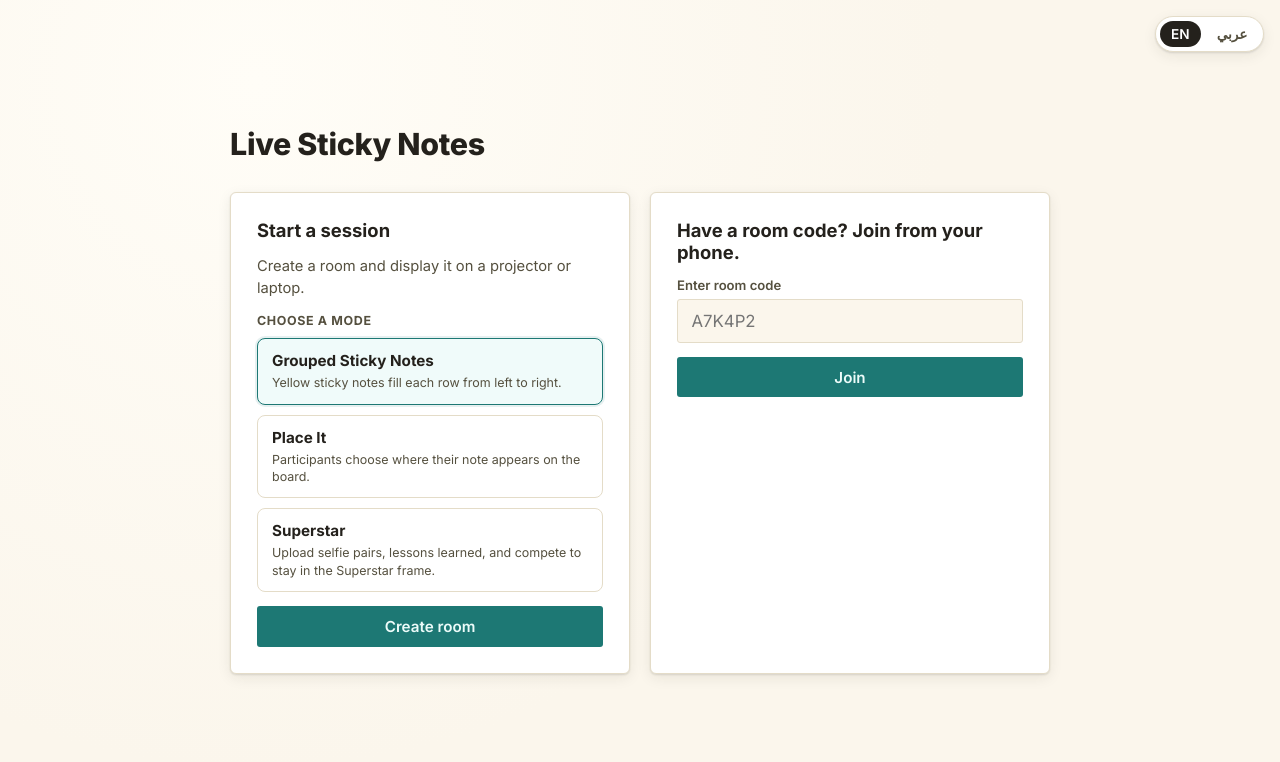
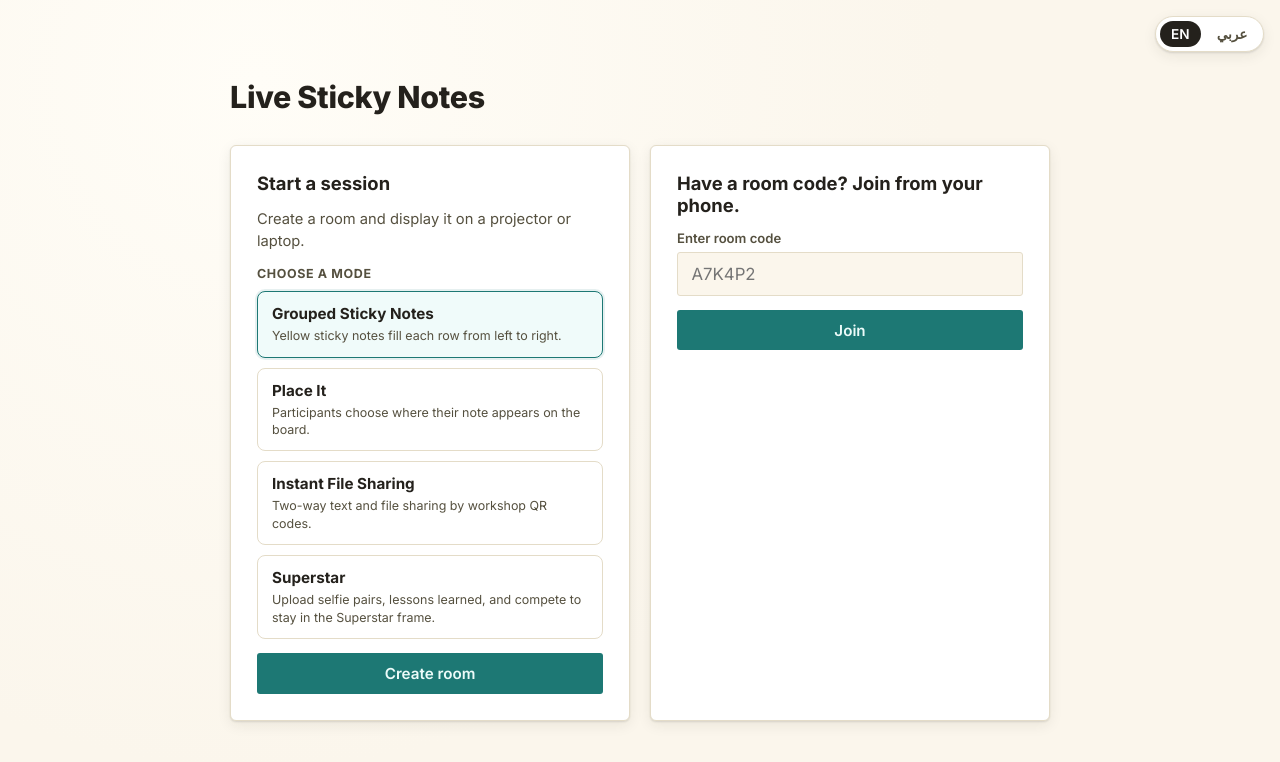
Before and after one commit to AmrAlaa77/live-sticky-notes, a React (Vite) app: page / in a window 1280 px wide. Shown: the top 762 px of the page. Built offline with nearby package versions, Linux system fonts and the light colour scheme.

Commit message:
Restore Instant File Sharing as fourth Live Sticky Notes mode and reattach workshop routes

```diff
--- a/src/App.jsx
+++ b/src/App.jsx
@@ -2,6 +2,7 @@ import React, { createContext, useContext, useEffect, useMemo, useRef, useState
 import { Navigate, Route, Routes, useNavigate, useParams } from 'react-router-dom'
 import { QRCodeSVG } from 'qrcode.react'
 import html2canvas from 'html2canvas'
+import InstantFileSharing from './InstantFileSharing'
 import superstarBanner from './assets/superstar-banner.svg'
 import superstarDefaultBg from './assets/superstar-default.png'
 import {
@@ -36,6 +37,8 @@ const I18N = {
     groupedDesc: 'Yellow sticky notes fill each row from left to right.',
     placeItMode: 'Place It',
     placeItDesc: 'Participants choose where their note appears on the board.',
+    instantMode: 'Instant File Sharing',
+    instantDesc: 'Two-way text and file sharing by workshop QR codes.',
     superstarMode: 'Superstar',
     superstarDesc: 'Upload selfie pairs, lessons learned, and compete to stay in the Superstar frame.',
     participantJoinHint: 'Have a room code? Join from your phone.',
@@ -114,6 +117,8 @@ const I18N = {
     groupedDesc: 'ملاحظات صفراء تُرتَّب في صفوف أفقية متتابعة مع مسافات صغيرة.',
     placeItMode: 'Place It',
     placeItDesc: 'المشاركون يختارون مكان ظهور الملاحظة على اللوحة.',
+    instantMode: 'مشاركة الملفات الفورية',
+    instantDesc: 'مشاركة النصوص والملفات بين المدرب والمشاركين عبر رموز QR لكل ورشة.',
     superstarMode: 'Superstar',
     superstarDesc: 'رفع سيلفي ثنائي مع الدروس المستفادة والتنافس للبقاء داخل إطار النجم.',
     participantJoinHint: 'عندك رمز غرفة؟ انضم من جوالك.',
@@ -225,6 +230,7 @@ function Home() {
   async function start() {
     setCreating(true)
     try {
+      if (mode === 'instant_share') { navigate('/instant'); return }
       const room = await createRoom(mode)
       navigate('/facilitator/' + room)
     } catch (e) {
@@ -268,6 +274,10 @@ function Home() {
             <button type="button" className={`mode-option ${mode === 'place_it' ? 'active' : ''}`} onClick={() => setMode('place_it')}>
               <strong>{t.placeItMode}</strong>
               <span>{t.placeItDesc}</span>
+            </button>
+            <button type="button" className={`mode-option ${mode === 'instant_share' ? 'active' : ''}`} onClick={() => setMode('instant_share')}>
+              <strong>{t.instantMode}</strong>
+              <span>{t.instantDesc}</span>
             </button>
             <button type="button" className={`mode-option ${mode === 'superstar' ? 'active' : ''}`} onClick={() => setMode('superstar')}>
               <strong>{t.superstarMode}</strong>
@@ -1772,11 +1782,19 @@ function Participant() {
   return <StickyParticipant room={room} participant={participant} roomConfig={roomConfig} />
 }
 
+function InstantPublic({ mode }) {
+  const { token = '' } = useParams()
+  return <InstantFileSharing mode={mode} token={token} />
+}
+
 export default function App() {
   return (
     <LangProvider>
       <Routes>
         <Route path="/" element={<Home />} />
+        <Route path="/instant" element={<InstantFileSharing />} />
+        <Route path="/instant/upload/:token" element={<InstantPublic mode="upload" />} />
+        <Route path="/instant/download/:token" element={<InstantPublic mode="download" />} />
         <Route path="/facilitator/:code" element={<Facilitator />} />
         <Route path="/join/:code" element={<Participant />} />
         <Route path="*" element={<Navigate to="/" replace />} />
```
